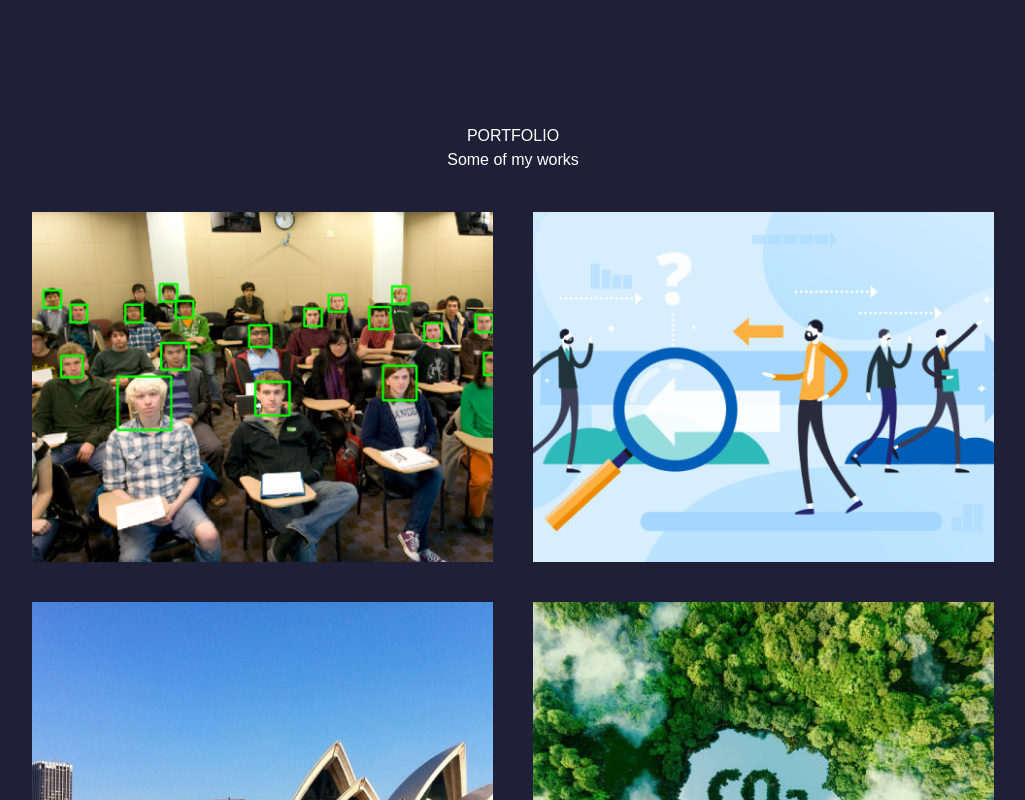
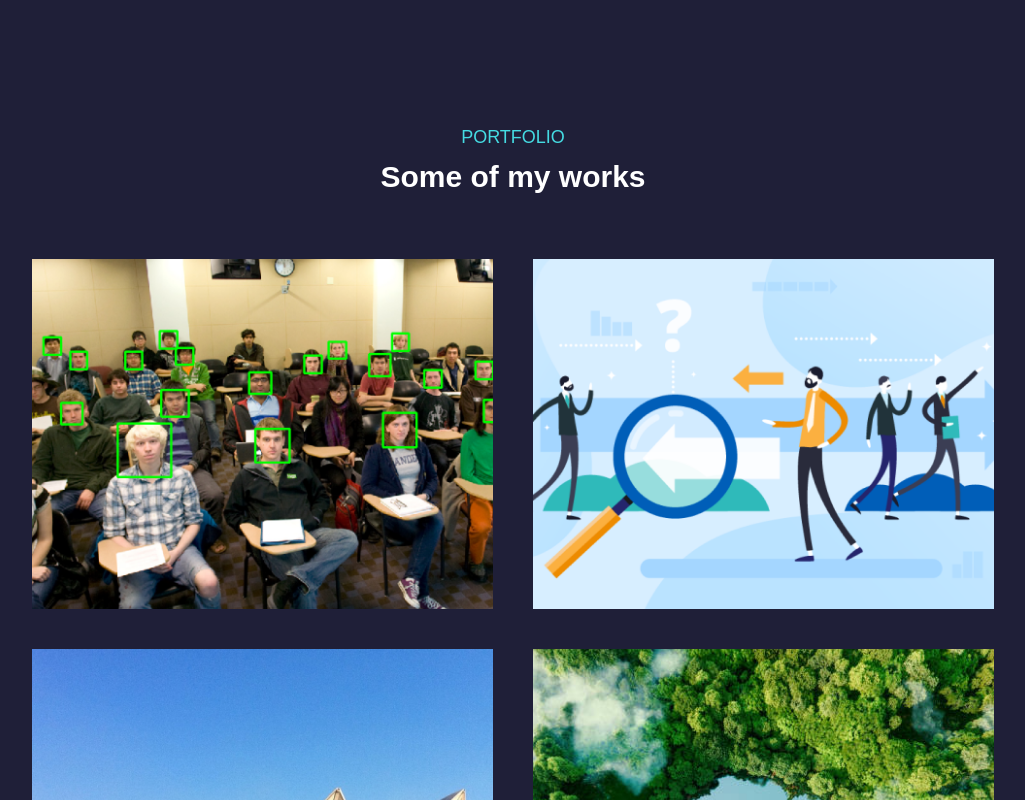
Before and after one commit to AbhashChamlingRai/portfolio-website, a React (Create React App) app: page / in a window 1280 px wide. Shown: the part 3500-4300 px from the top of the page, without its empty margins (127-1152 px from the left). Built offline with nearby package versions, Linux system fonts and the light colour scheme.

Commit message:
complete portfolio section

```diff
--- a/src/components/Portfolio/Portfolio.jsx
+++ b/src/components/Portfolio/Portfolio.jsx
@@ -70,11 +70,15 @@ const Portfolio = ({
 
   return (
     <div
-      className={`portfolio_section flex flex-col gap-10 ${container_classes}`}
+      className={`portfolio_section flex flex-col gap-16 ${container_classes}`}
     >
-      <div className="w-full flex flex-col">
-        <div>PORTFOLIO</div>
-        <div>Some of my works</div>
+      <div className="w-full flex flex-col gap-2">
+        <div className={`${normal_text_classes} text-custom-light-blue`}>
+          PORTFOLIO
+        </div>
+        <div className="text-[18px] sm:text-[22px] md:text-2xl lg:text-2xl xl:text-3xl font-semibold">
+          Some of my works
+        </div>
       </div>
       <div class="flex flex-wrap gap-10 justify-center">
         {projects.map((project, index) => (
```
